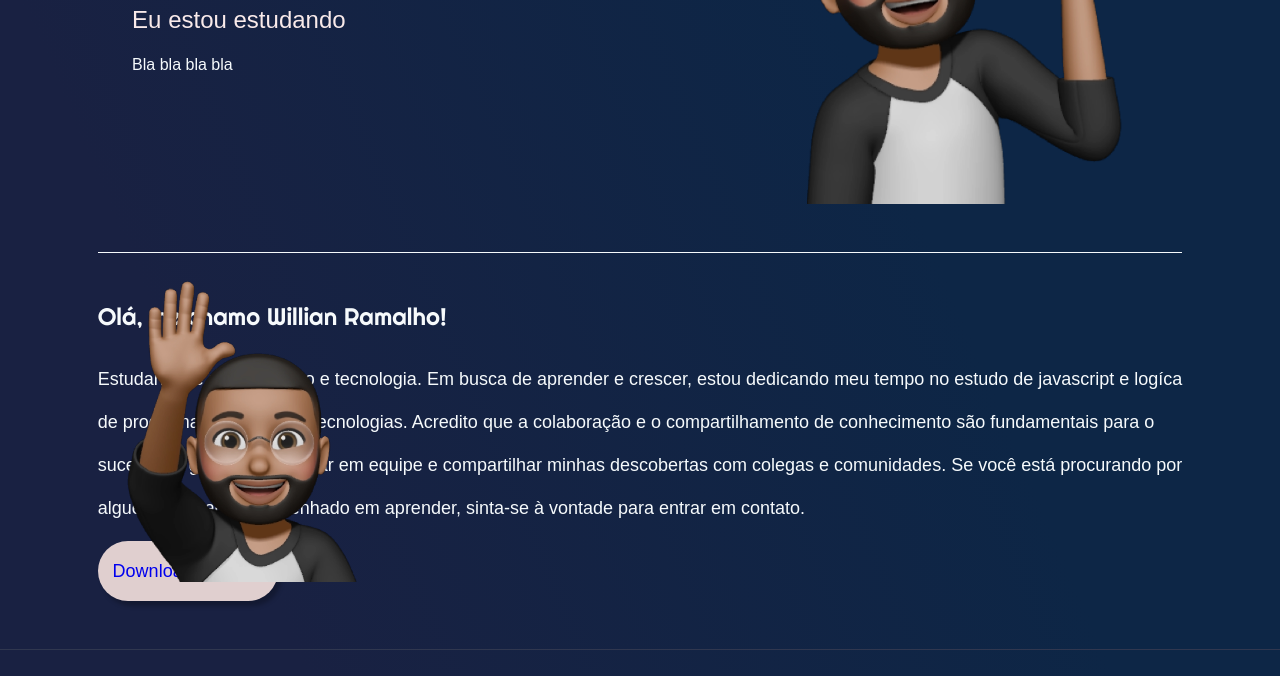
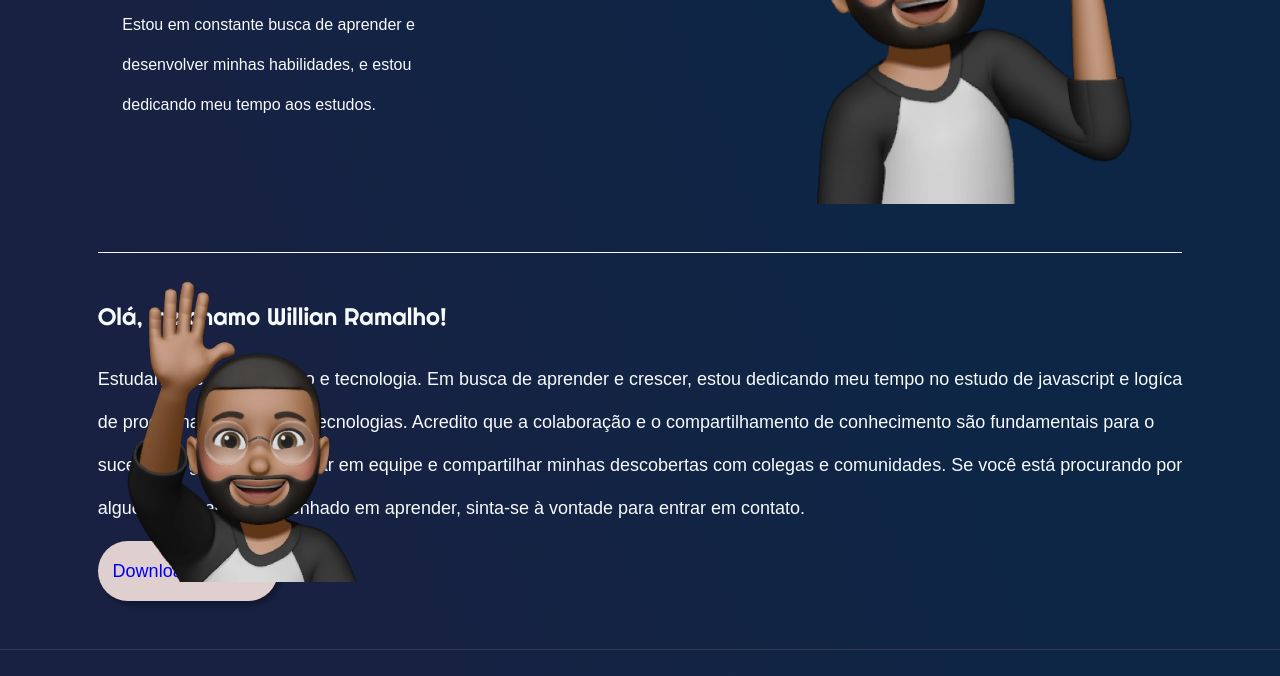
Before and after one commit to willianramalho/Meu-Landing-Page, a plain HTML site: page Willian/index.html in a window 1280 px wide. Shown: the part 346-1022 px from the top of the page. Drawn offline with Linux system fonts and the light colour scheme.

Commit message:
Update index.html

```diff
--- a/Willian/index.html
+++ b/Willian/index.html
@@ -23,8 +23,10 @@
         <section class="sectionConteudo">
             <div class="conteudoDivPrincipal">
                 <h1 class="h1Conteudo">Bem vindo!</h1>
-                <h2 class="h2Conteudo">Eu estou estudando</h2>
-                <p class="paragrafoConteudo">Bla bla bla bla</p>
+                <h2 class="h2Conteudo">Eu estou estudando HTML e CSS</h2>
+                <p class="paragrafoConteudo">Estou em constante busca de aprender e</p>
+                <p class="paragrafoConteudo">desenvolver minhas habilidades, e estou</p>
+                <p class="paragrafoConteudo">dedicando meu tempo aos estudos.</p>
             </div>
             <img class="emojiConteudo" src="./imagens/emoji_1.jpg" alt="Emoji Willian">
 
```
